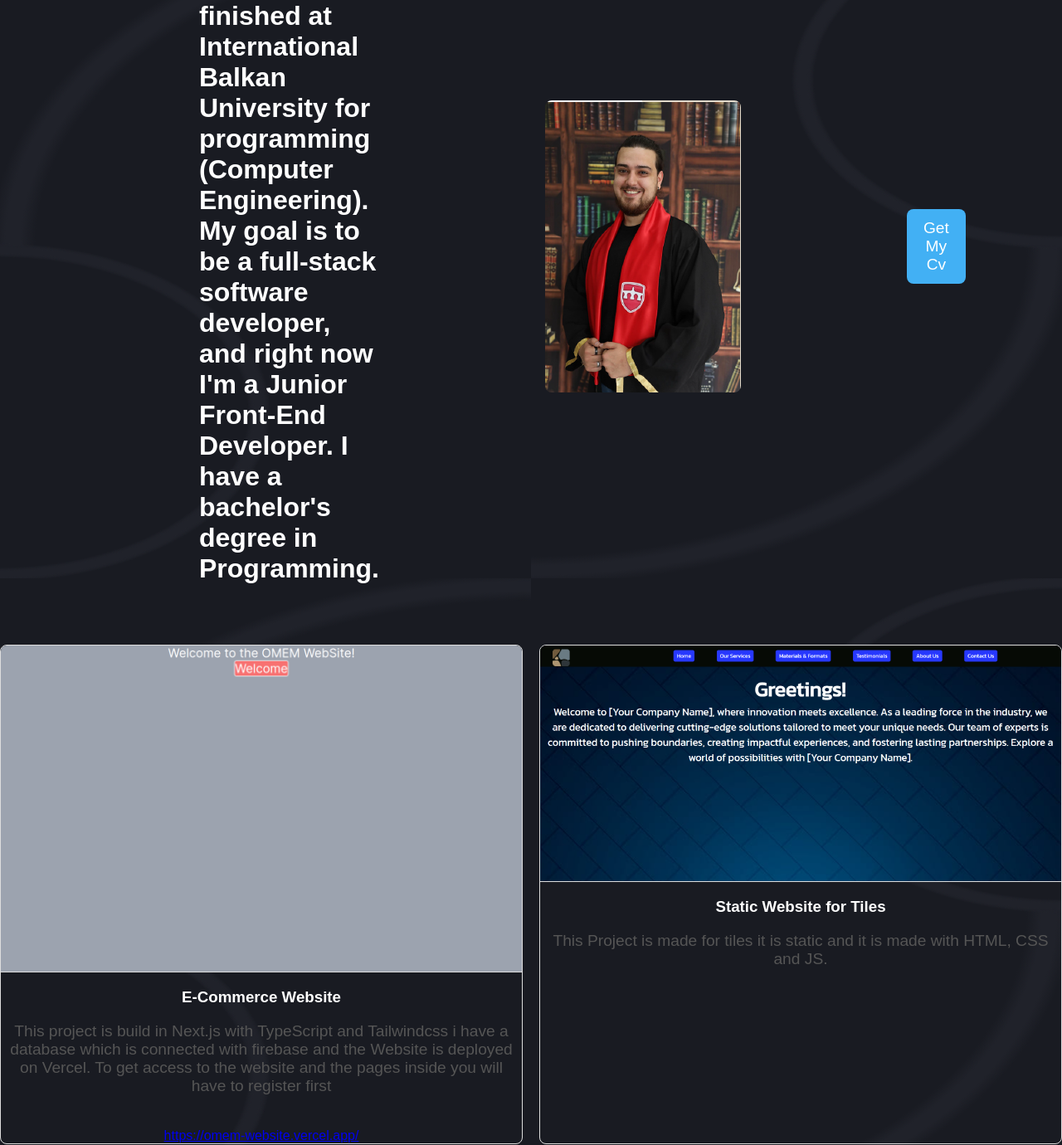
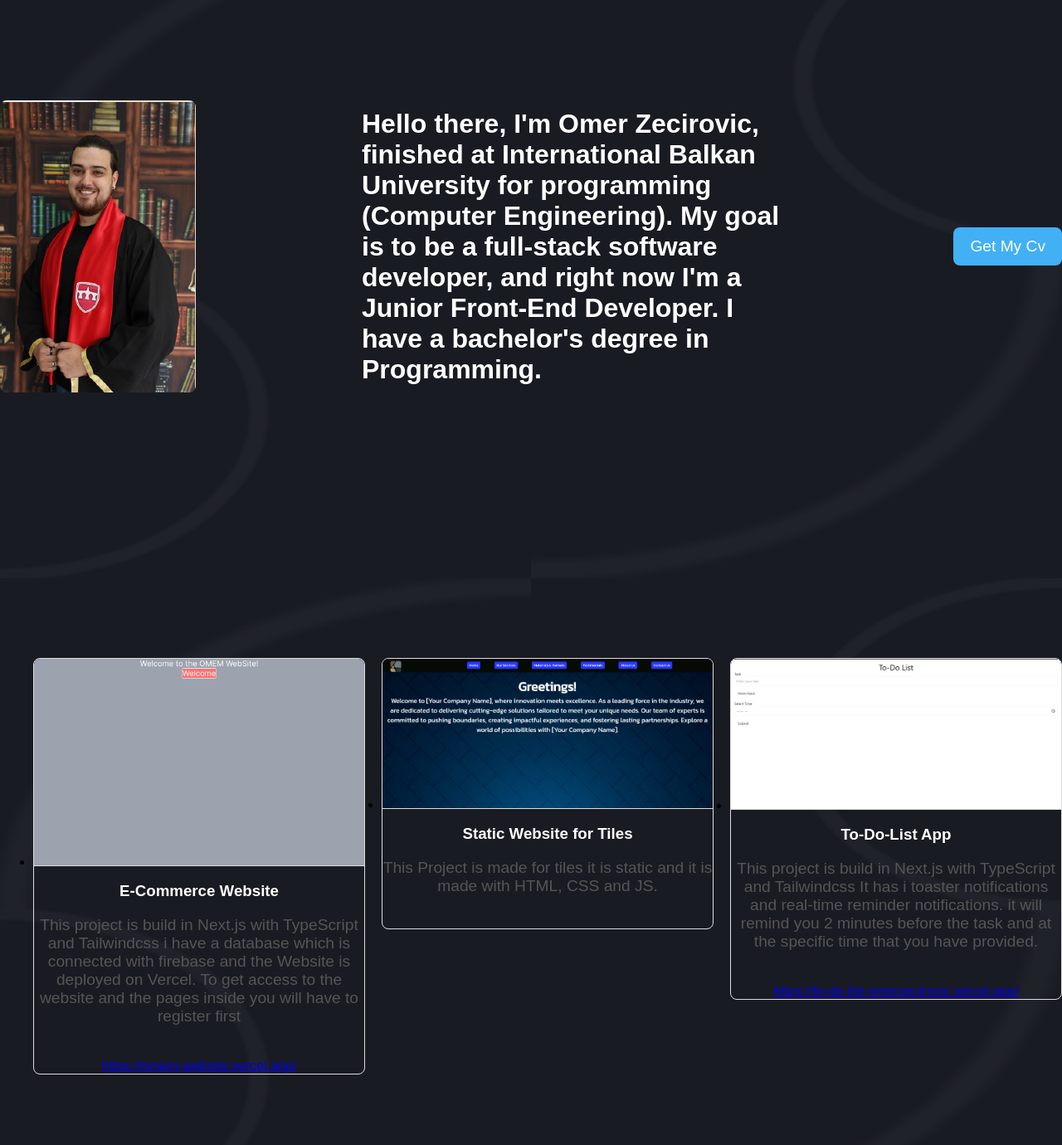
Before and after one commit to OmerZecirovic/Portfolio, a website: page index.html in a window 1280 px wide. Shown: the part 903-2283 px from the top of the page at 83% size. Drawn offline with Linux system fonts and the light colour scheme.

Commit message:
dodan work

```diff
--- a/index.html
+++ b/index.html
@@ -29,12 +29,12 @@
 
         <section id="About-me" class="my-text">
             <div class="my-text1" >
+                <img src="/assets/Ja.png" alt="mojaslika">
                 <h1>
                     Hello there, I'm Omer Zecirovic, finished at International Balkan University for programming
                     (Computer Engineering). My goal is to be a full-stack software developer, and right now I'm
                     a Junior Front-End Developer. I have a bachelor's degree in Programming.
                 </h1>
-                <img src="/assets/Ja.png" alt="mojaslika">
                 <a>
                 <button onclick="downloadCV()">Get My Cv</button>
             </a>
@@ -43,7 +43,10 @@
 
 
         <section id="Myworks" class="my-works">
+            <ul>
+
             <div class="works-container">
+                <li>
                 <div class="work">
                     <img src="/assets/Ecommerceweb.png" alt="Work 1">
                     <h3>E-Commerce Website</h3>
@@ -54,6 +57,8 @@
                     </p>
                     <a href="https://omem-website.vercel.app/" target="_blank" rel="noopener noreferrer">https://omem-website.vercel.app/</a>
                 </div>
+            </li>
+            <li>
                 <div class="work">
                     <img src="assets/TilesWebsite.png" alt="Work 2">
                     <h3>Static Website for Tiles</h3>
@@ -61,7 +66,20 @@
                         HTML, CSS and JS.
                     </p>
                 </div>
+                </li>
+                <li>
+                    <div class="work">
+                        <img src="/assets/todo.png" alt="Work 3">
+                        <h3>To-Do-List App</h3>
+                        <p>This project is build in Next.js with TypeScript and Tailwindcss
+                           It has i toaster notifications and real-time reminder notifications.
+                           it will remind you 2 minutes before the task and at the specific time that you have provided.
+                        </p>
+                        <a href="https://to-do-list-omerzecirovic.vercel.app/" target="_blank" rel="noopener noreferrer">https://to-do-list-omerzecirovic.vercel.app/</a>
+                    </div>
+            </li>
             </div>
+        </ul>
         </section>
 
 
--- a/styles.css
+++ b/styles.css
@@ -105,7 +105,7 @@ html, body {
     display: flex;
     justify-content: space-between;
     align-items: center;
-    max-width: 800px;
+    width: fit-content;
     margin: auto;
     height: 100vh;
     gap: 200px;
```
Also changed, not shown: assets/todo.png (added).
